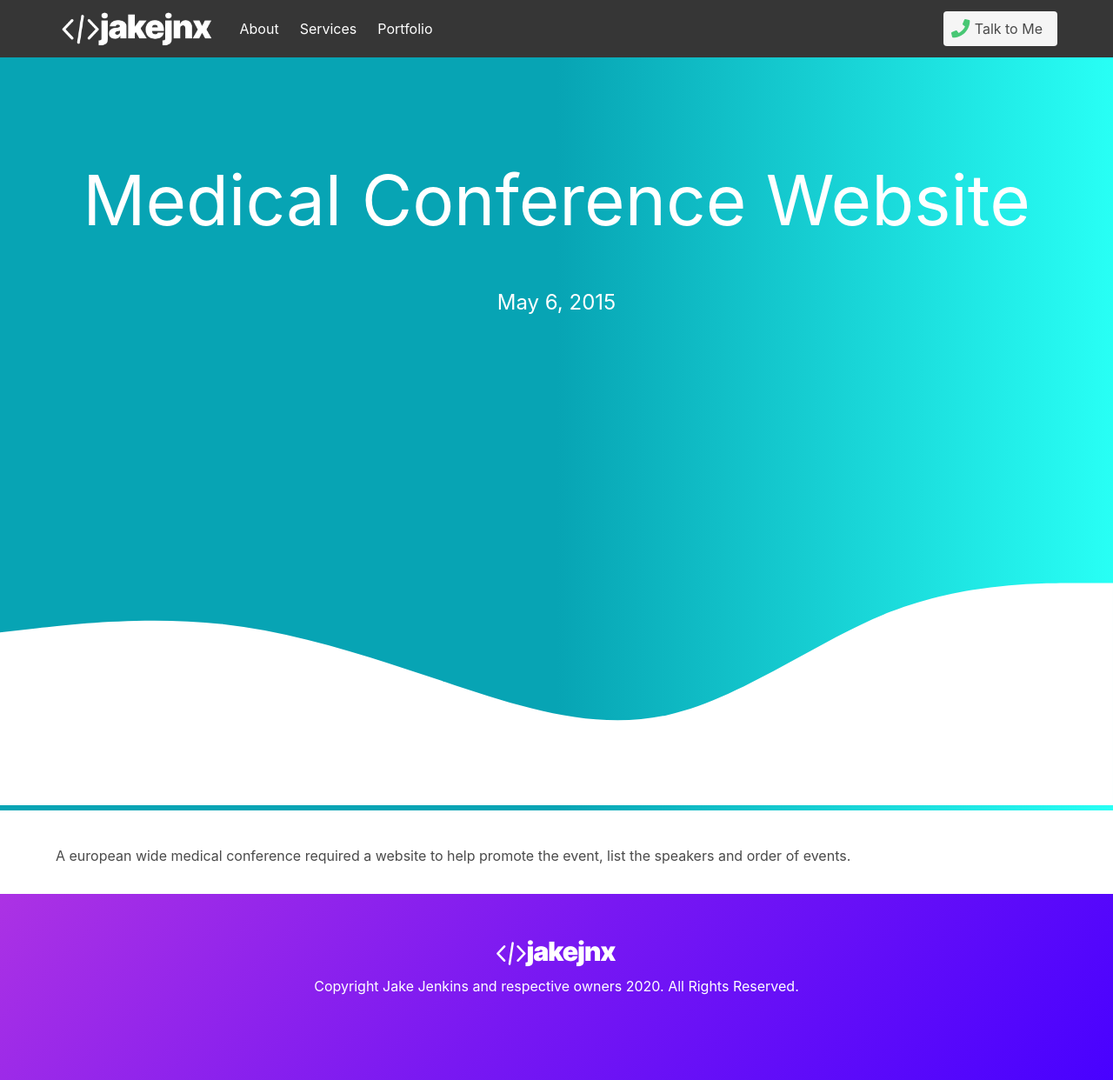
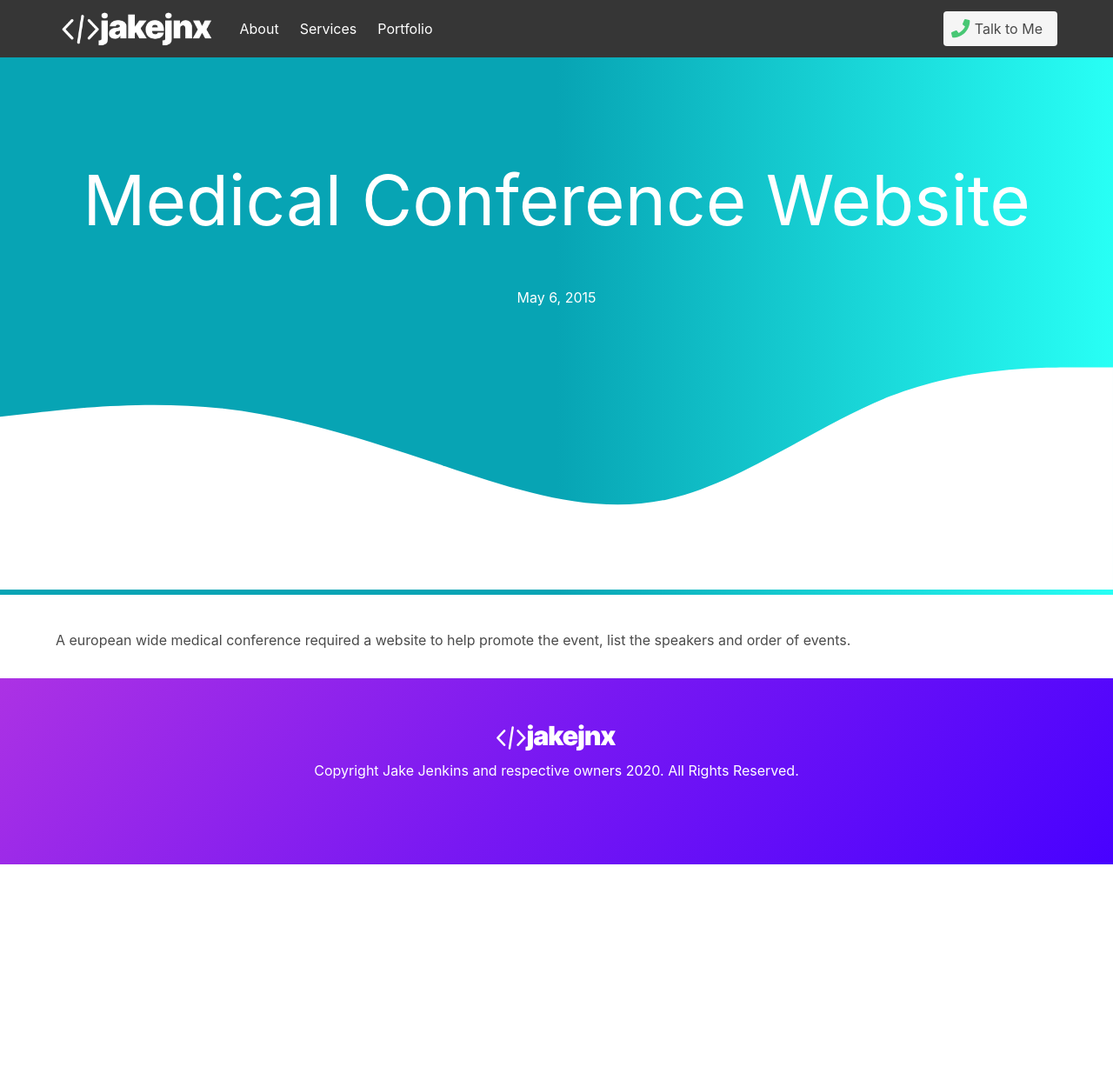
Before and after one commit to jake-jenkins/jjnx-bulma, a Jekyll site: the page built from _portfolio/medical-conference-website.md, in a window 1280 px wide. Shown: the whole page at 87% size. Built offline with Jekyll 4.4.1, drawn with Linux system fonts in a browser that asks for light colours; nearby versions of some CDN libraries; after the commit the page ends 994 px from its top, so only the background shows below that.

Commit message:
Update head.html

```diff
--- a/_includes/head.html
+++ b/_includes/head.html
@@ -39,10 +39,6 @@
 .wave-container h1 {
   font-size: 5rem;
   margin: 7rem 1.25rem 2.5rem 1.25rem;
-}
-.wave-container p {
-  font-size: 1.5rem;
-  margin: 0 1.25rem 5rem 1.25rem;
 }
 
     .blue {
```
